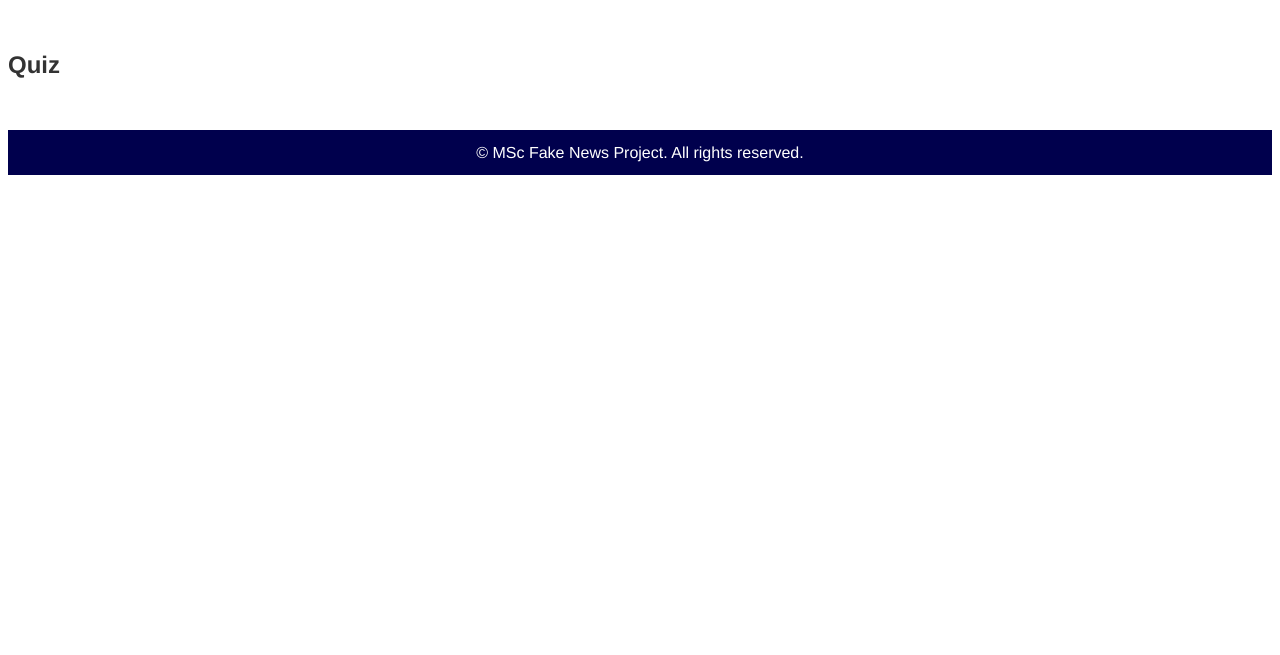
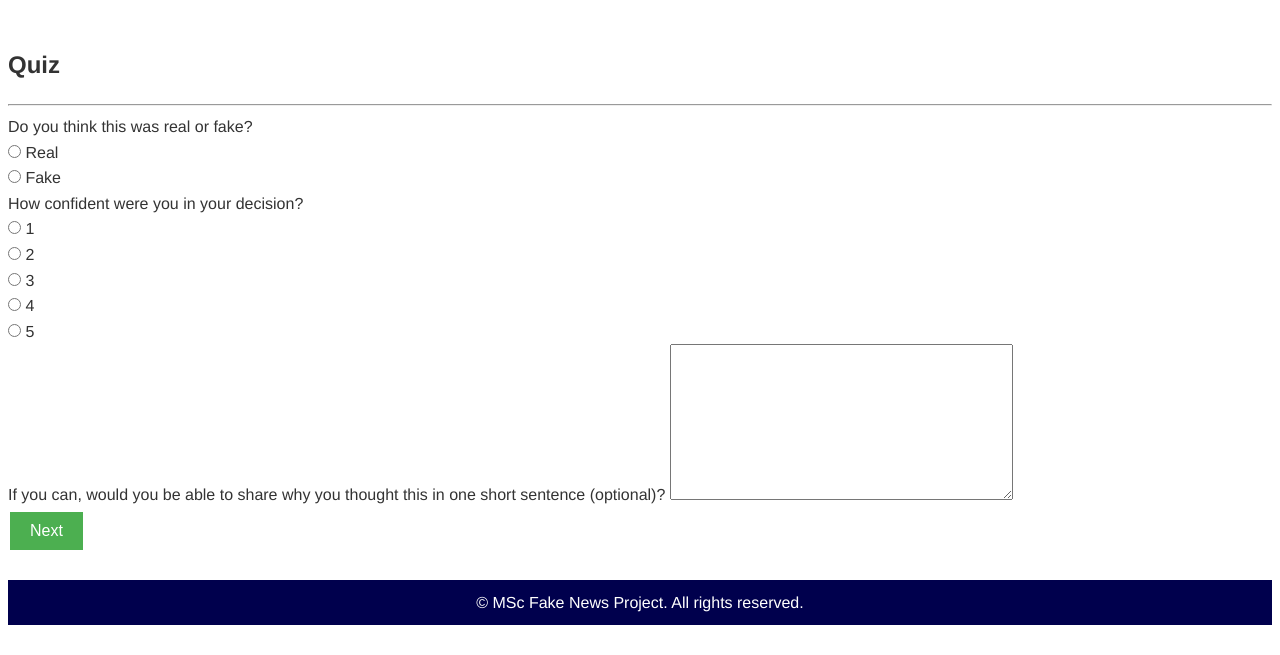
Before and after one commit to psxjs22/DissertationProject, a Django app: page /quiz/3/ in a window 1280 px wide. Shown: the part 145-800 px from the top of the page. Run offline with Django 4.2, Linux system fonts and the light colour scheme; data comes from the database, SQL or seed files in the repository; both versions use the stored data as it was after the commit; parts of the project's set-up code (start-up, migrations or seed data) failed here and were passed over.

Commit message:
Add quiz form to quiz.html template

```diff
--- a/mscproject/basicapp/forms.py
+++ b/mscproject/basicapp/forms.py
@@ -81,3 +81,22 @@
     ethnicity = forms.ChoiceField(choices=ethnicity_choices)
     occupation = forms.ChoiceField(choices=occupation_choices)
     education = forms.ChoiceField(choices=education_choices)
+
+
+class QuizResponseForm(forms.Form):
+    RESPONSE_CHOICES = [
+        ('real', 'Real'),
+        ('fake', 'Fake'),
+    ]
+
+    CONFIDENCE_CHOICES = [
+        (1, '1'),
+        (2, '2'),
+        (3, '3'),
+        (4, '4'),
+        (5, '5'),
+    ]
+
+    response = forms.ChoiceField(choices=RESPONSE_CHOICES, widget=forms.RadioSelect)
+    confidence = forms.ChoiceField(choices=CONFIDENCE_CHOICES, widget=forms.RadioSelect)
+    reason = forms.CharField(widget=forms.Textarea, required=False)
--- a/mscproject/basicapp/templates/quiz.html
+++ b/mscproject/basicapp/templates/quiz.html
@@ -1,6 +1,34 @@
 {% extends 'base.html' %}
 
 {% block content %}
-    <h2>Quiz</h2>
+    <div id="quiz-container">
+        <h2>Quiz</h2>
+        <hr>
+        <form id="response-form" method="post">
+            {% csrf_token %}
+
+            <div class="form-group">
+                <label for="{{ form.response.id_for_label }}">Do you think this was real or fake?</label>
+                <div class="horizontal-options">
+                    {{ form.response }}
+                </div>
+            </div>
+
+            <div class="form-group">
+                <label for="{{ form.confidence.id_for_label }}">How confident were you in your decision?</label>
+                <div class="horizontal-options">
+                    {{ form.confidence }}
+                </div>
+            </div>
+
+            <div class="form-group">
+                <label for="{{ form.reason.id_for_label }}">If you can, would you be able to share why you thought this in one short sentence (optional)?</label>
+                {{ form.reason }}
+            </div>
+
+            <button type="submit">Next</button>
+        </form>
+    </div>
+
 
 {% endblock %}
--- a/mscproject/basicapp/templates/quiz_instructions.html
+++ b/mscproject/basicapp/templates/quiz_instructions.html
@@ -6,7 +6,8 @@
     <p>For each story we have presented you with the background, the claim, details from the story and a link to the original article. Once you have looked over the information - using the link to the original story if you think you need more information - we will ask you to decide if the story is real or fake and how confident you are in your decision. You will also have the opportunity to write a few words about what made you think this, but don’t worry, you don’t need to put anything down if you don’t want to.</p>
     <p>For the purposes of this survey, we will be referring to any articles which have inaccurate or misleading claims as ‘fake news’, regardless or their intention. This means that for the purposes of this survey, if you think an article is wrong or is making inaccurate claims, mark it down as fake. Remember: it doesn’t have to be a blatant lie to be fake news!</p>
 
-    <a href="{% url 'quiz' participant_id=participant.id %}" class="btn btn-primary">Start Quiz</a>
+    <a href="{% url 'quiz' participant_id=participant.id %}" class="btn btn-primary light-blue-button">Start Quiz</a>
+
     <br>
 
 {% endblock %}
--- a/mscproject/basicapp/views.py
+++ b/mscproject/basicapp/views.py
@@ -1,5 +1,5 @@
 from django.shortcuts import render, redirect, get_object_or_404
-from .forms import ConsentFormForm, DemographicsForm
+from .forms import ConsentFormForm, DemographicsForm, QuizResponseForm
 from django.contrib import messages
 from django.http import Http404
 from .models import ConsentForm, Participant, TreatmentGroup, Demographics
@@ -124,4 +124,5 @@
     except Participant.DoesNotExist:
         return redirect('consent_create')
 
-    return render(request, 'quiz.html', {'participant': participant_instance})
+    form = QuizResponseForm()
+    return render(request, 'quiz.html', {'participant_id': participant_id, 'form': form})
--- a/mscproject/static/css/styles.css
+++ b/mscproject/static/css/styles.css
@@ -90,8 +90,25 @@
   cursor: pointer;
 }
 
+.light-blue-button {
+    background-color: lightblue;
+    font-weight: bold;
+    padding: 10px 20px; /* Adjust the padding values as needed */
+    border: 2px solid blue; /* Add a border of 2px width with blue color */
+    font-size: 18px; /* Increase the font size as desired */
+}
+
+
 .next-button:hover, .back-button:hover {
   background-color: #45a049;
 }
 
-/* Responsive styles can be added as needed */
+.horizontal-options {
+    display: flex;
+    gap: 10px; /* Adjust the gap as needed */
+}
+
+.horizontal-options input[type="radio"] {
+    flex: 1;
+    margin: 0;
+}
```
Also changed, not shown: mscproject/db.sqlite3.
